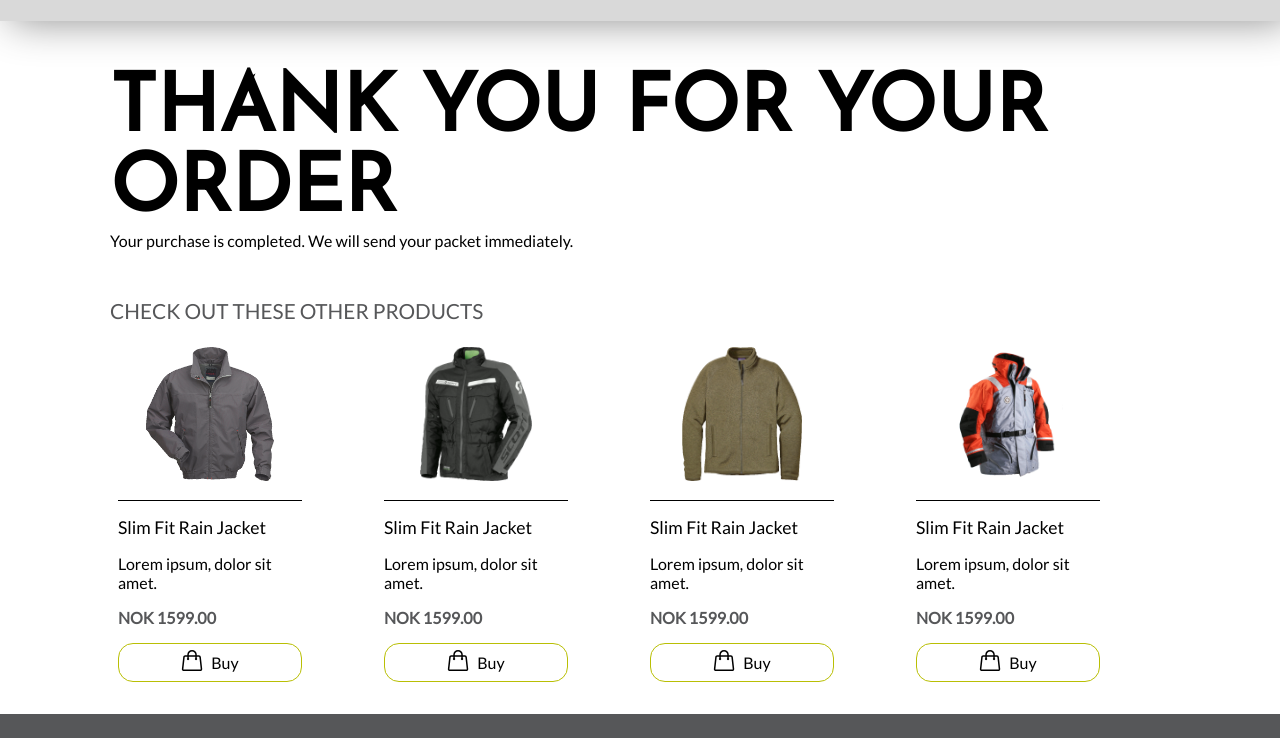
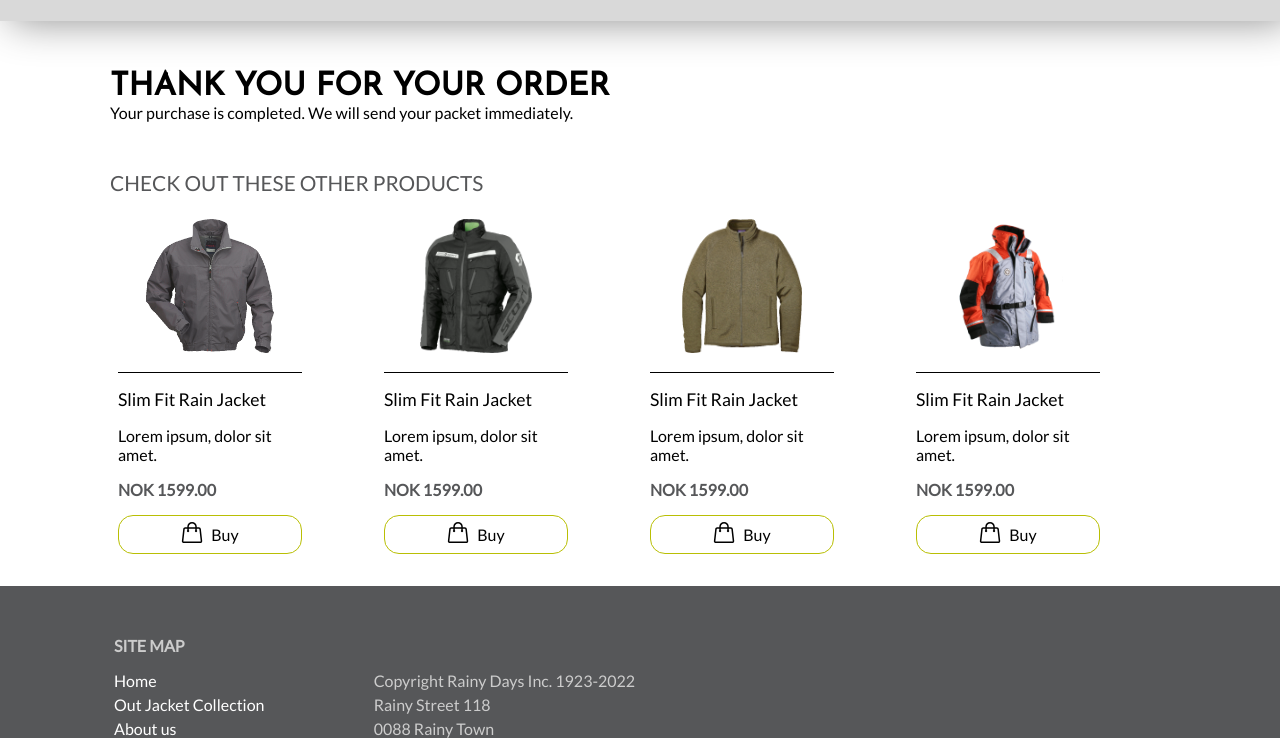
Before and after one commit to kimrm/rainy-days-ca, a plain HTML site: page checkout-success.html in a window 1280 px wide. Shown: the part 67-805 px from the top of the page. Drawn offline with Linux system fonts and the light colour scheme.

Commit message:
changing font-size on h1

```diff
--- a/checkout-success.html
+++ b/checkout-success.html
@@ -51,7 +51,7 @@
       </div>
     </header>
     <main>
-      <section class="container">
+      <section class="container checkout-success">
         <h1>Thank you for your order</h1>
         <p>Your purchase is completed. We will send your packet immediately.</p>
       </section>
--- a/styles/style.css
+++ b/styles/style.css
@@ -807,6 +807,14 @@ form {
 
 /* checkout page */
 
+.checkout-success {
+    width: 100%;
+}
+
+.checkout-success h1 {
+    font-size: 2rem;
+}
+
 .section__checkout .container {
     display: flex;
     flex-direction: column;
```
